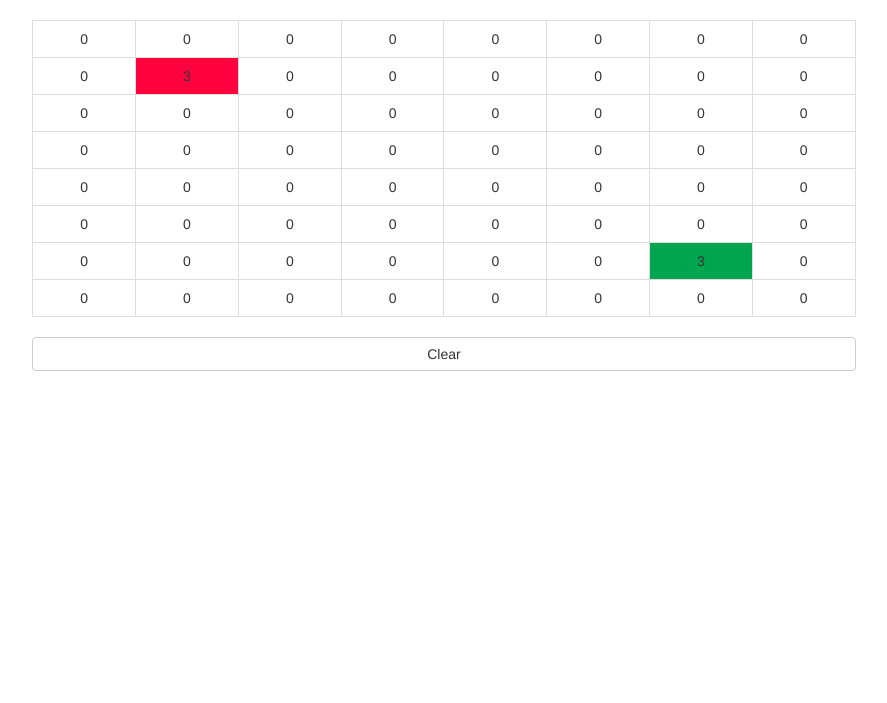
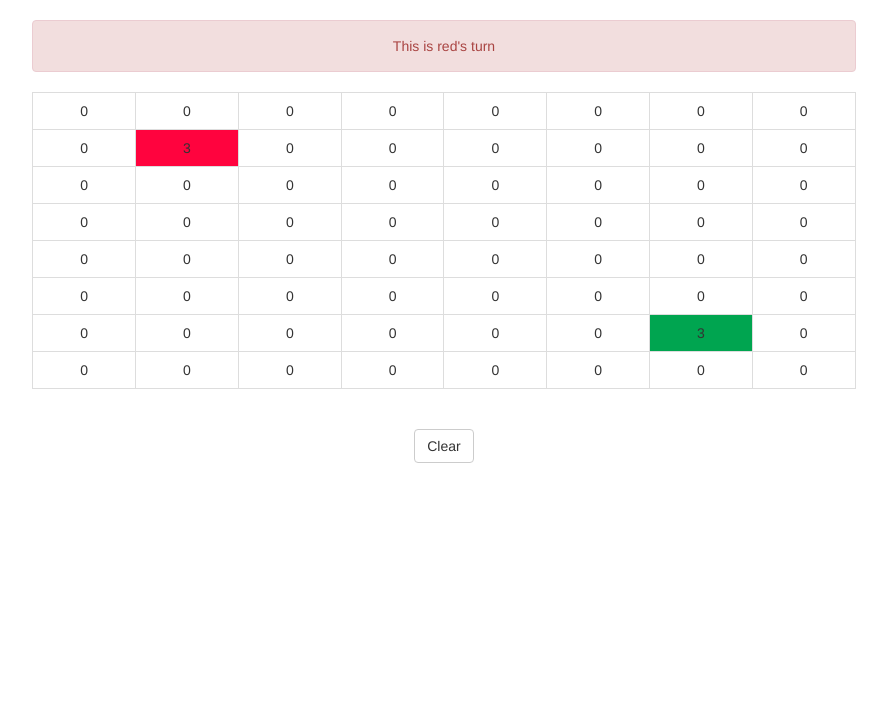
Before and after one commit to thefacetakt/thefacetakt.pythonanywhere.com, a Flask app: page /clonium in a window 1280 px wide. Shown: the part 52-755 px from the top of the page, without its empty margins (196-1083 px from the left). Run offline with Flask 2, Linux system fonts and the light colour scheme; some libraries are stand-ins or nearby versions.

Commit message:
clonium: added displaying turn, clear button size reduced

```diff
--- a/app/static/clonium/game.js
+++ b/app/static/clonium/game.js
@@ -3,6 +3,8 @@ window.W = 8;
 
 
 window.color = ["rgb(255, 3, 62)", "rgb(0, 165, 80)", "rgb(255, 255, 255)"];
+window.classes = ["alert-danger", "alert-success"];
+window.text = ["red's", "green's"]
 window.RED = 0;
 window.GREEN = 1;
 window.NONE = 2;
@@ -12,10 +14,14 @@ window.directions = [[0, 0], [0, -1], [0, 1], [1, 0], [-1, 0]];
 
 window.data = {map : undefined, turn : undefined}
 
+
+//coordsToId(X, Y) -> "tdX_Y"
 function coordsToId(X, Y) {
     return "td" + X.toString() + "_" + Y.toString();
 }
 
+
+//idToCoords("tdX_Y") -> [X, Y]
 function idToCoords(id) {
     var X = parseInt(id.slice(2));
     var Y = parseInt(id.slice(2 + X.toString().length + 1));
@@ -25,6 +31,12 @@ function idToCoords(id) {
 
 function valid(X, Y) {
     return (X >= 0 && Y >= 0 && X < H && Y < W);
+}
+
+function updateTurn() {
+    $("#turn").removeClass(classes[data.turn ^ 1]);
+    $("#turn").addClass(classes[data.turn]);
+    $("#turn").html("This is " + text[data.turn] + " turn")
 }
 
 function go(id) {
@@ -87,6 +99,7 @@ function updateData() {
        		data.map = result.map;
        		data.turn = result.turn;
        		drawMap();
+            updateTurn();
         }
     });
     setTimeout(updateData, 1000);
@@ -114,11 +127,12 @@ $(document).on("click", ".cell", function() {
     //    $(this).html(parseInt($(this).html()) + 1);
         go($(this).attr("id"));
         data.turn ^= 1;
-        console.log("HERE");
+        updateTurn();
         $.post('/clonium/update_servers', {
             map: JSON.stringify(data.map),
             turn: JSON.stringify(data.turn)
         });
+
     }
 
 });
--- a/app/templates/clonium/field.html
+++ b/app/templates/clonium/field.html
@@ -10,6 +10,10 @@
 
 
 {% block content %}
+    <div class="alert text-center" id="turn">
+        <br  />
+    </div>
+
     <table id="field" class="table table-bordered text-center">
         {% for line in map %}
             <tr id="{{ "tr" ~ loop.index0 }}">
@@ -22,16 +26,10 @@
             </tr>
         {% endfor %}
     </table>
+    <br />
     <form method="post" action="/clonium/clear">
-        <div class="form group">
-            <div class="btn-group btn-group-justified">
-                <div class="btn-group">
-                    <input type="submit" class="btn btn-default pull-9" value="Clear" />
-                </div>
-            </div>
+        <div class="text-center">
+            <input type="submit" class="btn btn-default pull-9" value="Clear" />
         </div>
     </form>
-    <div class="hidden" id="turn">
-        {{ turn }}
-    </div>
 {% endblock %}
```
